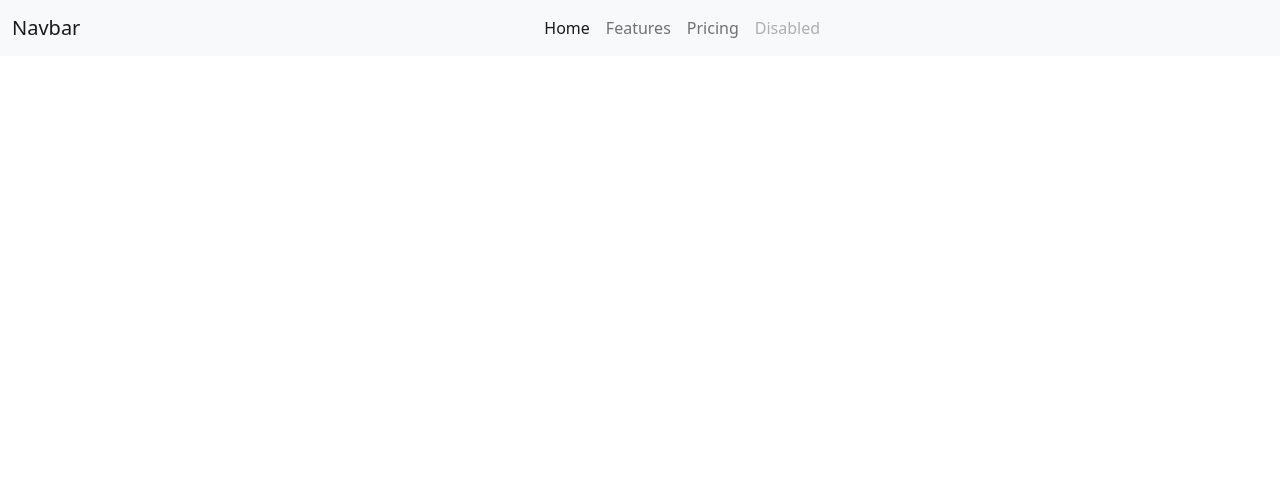
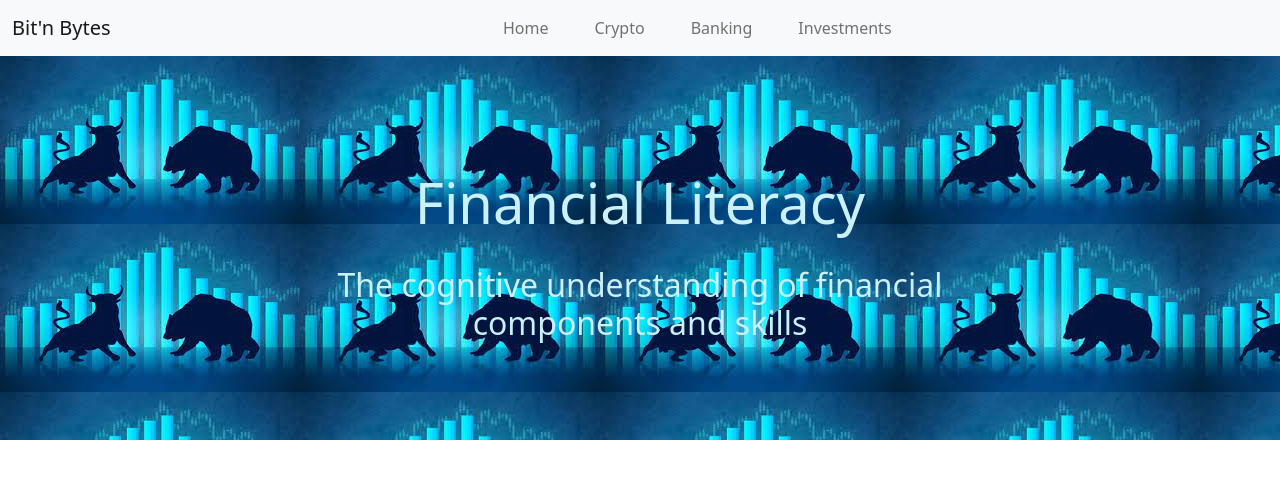
Before and after one commit to Krishna-jaiswal-24/Finance-project, a plain HTML site: page index.html in a window 1280 px wide. Drawn offline with nearby package versions, Linux system fonts and the light colour scheme.

Commit message:
added css file and banner/heading

```diff
--- /dev/null
+++ b/css/styles.css
@@ -0,0 +1,31 @@
+/* navbar and its styling */
+.nav-item{
+    margin:0 15px;
+}
+
+
+
+
+
+
+
+
+
+
+/* for heading and its background */
+.header-banner{
+
+    padding: 7% 20%;
+    background-image: url('../Images/stock-image.jfif');
+    color: #CAF0F8;
+}
+
+.header-banner h1{
+    font-size: 3.5rem;
+    text-align: center;
+    line-height: 2;
+}
+.header-banner h3{
+    font-size: 2rem;
+    text-align: center;
+}
--- a/index.html
+++ b/index.html
@@ -4,6 +4,8 @@
     <meta http-equiv="X-UA-Compatible" content="IE=edge">
     <meta name="viewport" content="width=device-width, initial-scale=1.0">
     <title>Finance Project</title>
+    <!-- linking styles sheet -->
+    <link rel="stylesheet" href="css/styles.css">
     <!-- bootstrap -->
     <link href="https://cdn.jsdelivr.net/npm/bootstrap@5.1.3/dist/css/bootstrap.min.css" rel="stylesheet" integrity="sha384-1BmE4kWBq78iYhFldvKuhfTAU6auU8tT94WrHftjDbrCEXSU1oBoqyl2QvZ6jIW3" crossorigin="anonymous">
     <!-- javascript links -->
@@ -12,29 +14,41 @@
     <script src="https://cdn.jsdelivr.net/npm/bootstrap@5.1.3/dist/js/bootstrap.min.js" integrity="sha384-QJHtvGhmr9XOIpI6YVutG+2QOK9T+ZnN4kzFN1RtK3zEFEIsxhlmWl5/YESvpZ13" crossorigin="anonymous"></script>
 </head>
 <body>
+
+
+
+    <!-- navbar -->
     <nav class="navbar navbar-expand-lg navbar-light bg-light">
         <div class="container-fluid">
-          <a class="navbar-brand" href="#">Navbar</a>
+          <a class="navbar-brand" href="#">Bit'n Bytes</a>
           <button class="navbar-toggler" type="button" data-bs-toggle="collapse" data-bs-target="#navbarNav" aria-controls="navbarNav" aria-expanded="false" aria-label="Toggle navigation">
             <span class="navbar-toggler-icon"></span>
           </button>
           <div class="collapse navbar-collapse" id="navbarNav">
             <ul class="navbar-nav mx-auto">
               <li class="nav-item">
-                <a class="nav-link active" aria-current="page" href="#">Home</a>
+                <a class="nav-link " aria-current="page" href="#">Home</a>
               </li>
               <li class="nav-item">
-                <a class="nav-link" href="#">Features</a>
+                <a class="nav-link" href="#">Crypto</a>
               </li>
               <li class="nav-item">
-                <a class="nav-link" href="#">Pricing</a>
+                <a class="nav-link" href="#">Banking</a>
               </li>
               <li class="nav-item">
-                <a class="nav-link disabled">Disabled</a>
+                <a class="nav-link ">Investments</a>
               </li>
             </ul>
           </div>
         </div>
       </nav>
+
+      <!-- making the heading -->
+<div class="header-banner">
+    <h1>Financial Literacy</h1>
+    <h3>The cognitive understanding of financial components and skills</h3>
+</div>
+
+
 </body>
 </html>
```
Also changed, not shown: Images/stock-image.jfif (added).
